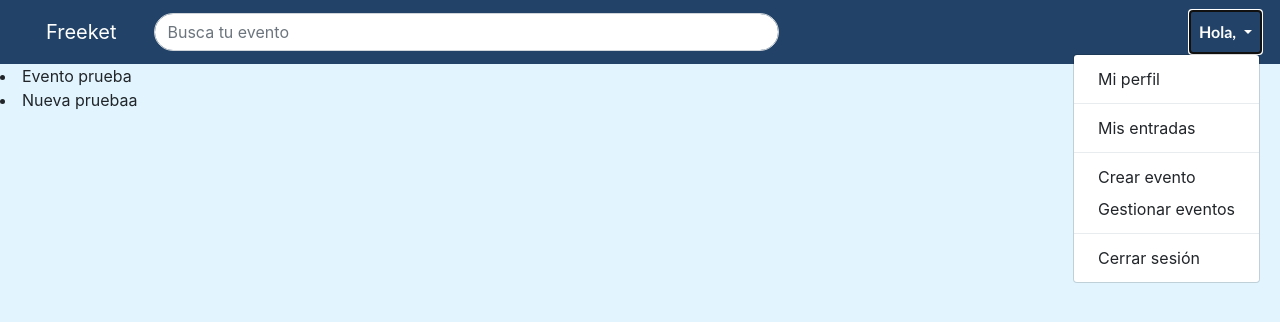
After one commit to verlsk/Freeket, a Django app: page /eventos/ in a window 1280 px wide, after a click on "Hola,". The commit adds this page. Shown: the top 322 px of the page. Run offline with Django 3.2, Linux system fonts and the light colour scheme; data comes from the database, SQL or seed files in the repository; both versions use the stored data as it was after the commit; some libraries are stand-ins or nearby versions.

Commit message:
barrabusqueda implementada

```diff
--- a/freeketapp/static/freeketapp/scripts.js
+++ b/freeketapp/static/freeketapp/scripts.js
@@ -18,43 +18,39 @@
         $('#nComprarEntradas').append(new Option(i, i));
     }
 
-new Chart(document.getElementById("line-chart"), {
-  type: 'line',
-  data: {
-    labels: [1500,1600,1700,1750,1800,1850,1900,1950,1999,2050],
-    datasets: [{
-        data: [86,114,106,106,107,111,133,221,783,2478],
-        label: "Africa",
-        borderColor: "#3e95cd",
-        fill: false
-      }, {
-        data: [282,350,411,502,635,809,947,1402,3700,5267],
-        label: "Asia",
-        borderColor: "#8e5ea2",
-        fill: false
-      }, {
-        data: [168,170,178,190,203,276,408,547,675,734],
-        label: "Europe",
-        borderColor: "#3cba9f",
-        fill: false
-      }, {
-        data: [40,20,10,16,24,38,74,167,508,784],
-        label: "Latin America",
-        borderColor: "#e8c3b9",
-        fill: false
-      }, {
-        data: [6,3,2,2,7,26,82,172,312,433],
-        label: "North America",
-        borderColor: "#c45850",
-        fill: false
-      }
-    ]
-  },
-  options: {
-    title: {
-      display: true,
-      text: 'World population per region (in millions)'
+
+    const user_input = $("#busqueda")
+    const eventos_div = $('#replaceable-content')
+    const endpoint = '/eventos/'
+    const delay_by_in_ms = 100
+    let scheduled_function = false
+
+    let ajax_call = function (endpoint, request_parameters) {
+        $.getJSON(endpoint, request_parameters)
+            .done(response => {
+                // fade out the artists_div, then:
+                eventos_div.fadeTo('fast', 0).promise().then(() => {
+                    // replace the HTML contents
+                    eventos_div.html(response['html_from_view'])
+                    // fade-in the div with new contents
+                    eventos_div.fadeTo('fast', 1)
+                })
+            })
     }
-  }
+
+
+    user_input.on('keyup', function () {
+
+        const request_parameters = {
+            titulo: $(this).val() // value of user_input: the HTML element with ID user-input
+        }
+
+        // if scheduled_function is NOT false, cancel the execution of the function
+        if (scheduled_function) {
+            clearTimeout(scheduled_function)
+        }
+
+        // setTimeout returns the ID of the function to be executed
+        scheduled_function = setTimeout(ajax_call, delay_by_in_ms, endpoint, request_parameters)
+    });
 });
-});
--- a/freeketapp/templates/freeketapp/base.html
+++ b/freeketapp/templates/freeketapp/base.html
@@ -38,14 +38,15 @@
 
     <a class="navbar-brand" href="/">Freeket</a>
 
-    <form class="mx-2 d-inline w-50">
+    <form class="mx-2 d-inline w-50" action="/eventos/" method="get">
 
         <div class="input-group form-rounded">
-            <input class="form-control form-rounded" id="busqueda" placeholder="Busca tu evento" type="text">
+            <input class="form-control form-rounded" id="busqueda" name = "titulo" placeholder="Busca tu evento" type="text">
             <div class="input-group-append">
 
             </div>
         </div>
+
     </form>
 
 
@@ -91,9 +92,11 @@
 {% endblock %}
 
 {% block contenido %}
+
+<div id="replaceable-content">
+
+</div>
 {% endblock %}
-
-
 
 
 <script crossorigin="anonymous"
--- /dev/null
+++ b/freeketapp/templates/freeketapp/eventos.html
@@ -0,0 +1,7 @@
+{% extends "freeketapp/base.html" %}
+
+{% block contenido %}
+
+{% include 'freeketapp/eventos_parcial.html' %}
+
+{% endblock %}
--- /dev/null
+++ b/freeketapp/templates/freeketapp/eventos_parcial.html
@@ -0,0 +1,7 @@
+{% if eventos %}
+{% for i in eventos %}
+
+<li>{{ i.titulo }}</li>
+{% endfor %}
+
+{% endif %}
--- a/freeketapp/urls.py
+++ b/freeketapp/urls.py
@@ -22,4 +22,5 @@
     path('gestionar-eventos/<str:id_evento>/cancelar-evento/', views.gestionar_eventos_cancelar, name='gestionar_eventos_cancelar'),
     path('gestionar-eventos/<str:id_evento>/asistentes/', views.gestionar_eventos_asistentes,
          name='gestionar_eventos_asistentes'),
+    path('eventos/', views.eventos, name='eventos'),
 ]
--- a/freeketapp/views.py
+++ b/freeketapp/views.py
@@ -22,7 +22,8 @@
 from django.db.models import Count, Q
 import json
 import threading
-
+from django.template.loader import render_to_string
+from django.http import JsonResponse
 
 def index(request):
     context = {}
@@ -831,3 +832,26 @@
     context['asistentes'] = zip(users, counts)
 
     return render(request, "freeketapp/gestionar_eventos_asistentes.html", context)
+
+
+def eventos(request):
+    context = {'islogged': 'y', 'name': request.user.username}
+    titulo = request.GET.get("titulo")
+
+    evs = Evento.objects.all()
+
+    if titulo is not None:
+        evs = Evento.objects.filter(titulo__icontains=titulo)
+    print(evs)
+    context['eventos'] = evs
+
+    if request.is_ajax():
+        html = render_to_string(
+            template_name="freeketapp/eventos_parcial.html",
+            context=context
+        )
+
+        data_dict = {"html_from_view": html}
+
+        return JsonResponse(data=data_dict, safe=False)
+    return render(request, "freeketapp/eventos.html", context)
```
Also changed, not shown: db.sqlite3.
